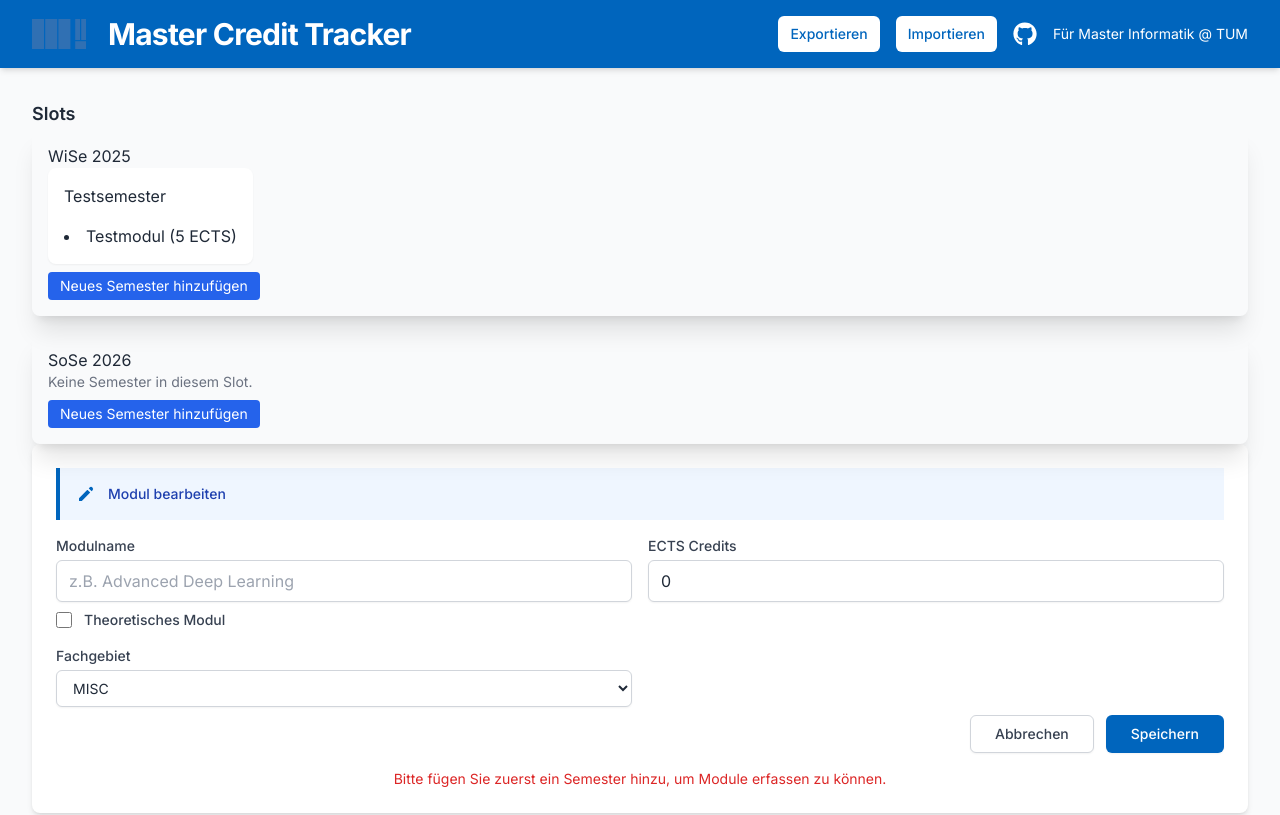
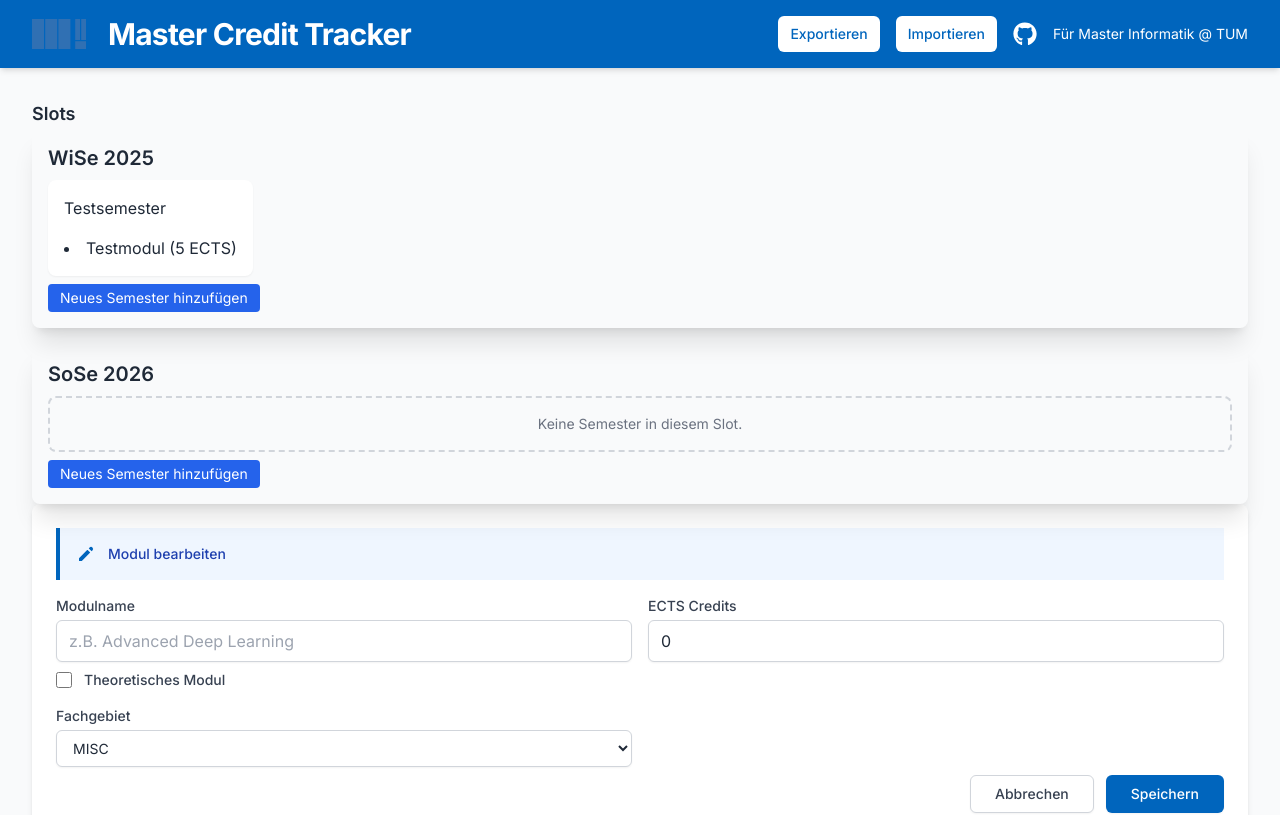
Before and after one commit to postulatum/plantum, a React (Vite) app: page / in a window 1280 px wide. Shown: the top 815 px of the page. Built offline with nearby package versions, Linux system fonts and the light colour scheme.

Commit message:
Move button to SlotList.tsx

```diff
--- a/components/SemesterList.tsx
+++ b/components/SemesterList.tsx
@@ -1,25 +1,21 @@
-import React, {useState} from "react";
+import React, { useState } from "react";
 import type { Slot, Semester } from "../model/types";
 import SemesterCard from "./SemesterCard";
 
 interface SemesterListProps {
     slot: Slot;
-    handleAddSemester?: (slot: Slot, semester: Semester) => void;
 }
 
-function SemesterList({ slot, handleAddSemester }: SemesterListProps) {
+function SemesterList({ slot }: SemesterListProps) {
     // TODO: Later use ActivatedState to choose a semester
     const [activeSemesterId, setActiveSemesterId] = useState<string | null>(null);
 
-    function onAddSemester(semesterName: string) {
-        const newSemester: Semester = { id: crypto.randomUUID(), name: semesterName, modules: [] };
-        handleAddSemester(slot, newSemester);
-    }
-
     return (
-        <div className="flex flex-col gap-2">
+        <div>
             {slot.semesters.length === 0 ? (
-                <p className="text-gray-500 text-sm">Keine Semester in diesem Slot.</p>
+                <div className="flex items-center justify-center p-4 border-2 border-dashed border-gray-300 rounded-lg">
+                    <p className="text-gray-500 text-sm">Keine Semester in diesem Slot.</p>
+                </div>
             ) : (
                 <div className="flex flex-row gap-4">
                     {slot.semesters.map((semester, idx) => (
@@ -27,13 +23,6 @@ function SemesterList({ slot, handleAddSemester }: SemesterListProps) {
                     ))}
                 </div>
             )}
-            <button
-                type="button"
-                onClick={() => onAddSemester("Neues Semester")}
-                className="self-start inline-block px-3 py-1 text-sm bg-blue-600 text-white rounded"
-            >
-                Neues Semester hinzufügen
-            </button>
         </div>
     );
 };
--- a/components/SlotList.tsx
+++ b/components/SlotList.tsx
@@ -8,15 +8,26 @@ interface SlotListProps {
 }
 
 function SlotList({ slots, handleAddSemester }: SlotListProps) {
+    function onAddSemester(semesterName: string, slot: Slot) {
+        const newSemester: Semester = { id: crypto.randomUUID(), name: semesterName, modules: [] };
+        handleAddSemester(slot, newSemester);
+    }
     return (
         <div className="flex flex-col gap-4">
             {slots.map((slot, idx) => (
-                <div key={slot.id} className="p-4 bg-gray rounded-lg shadow-xl">
-                    <div className="flex items-center justify-between">
-                        <div>
+                <div key={slot.id} className="p-4 bg-gray rounded-lg shadow-xl flex-row">
+                    <div className="flex-col">
+                        <div className="text-xl font-semibold mb-2">
                             {slot.term} {slot.year}
-                            <SemesterList slot={slot} handleAddSemester={handleAddSemester} />
                         </div>
+                        <SemesterList slot={slot} />
+                        <button
+                            type="button"
+                            onClick={() => onAddSemester("Neues Semester", slot)}
+                            className="self-start inline-block px-3 py-1 text-sm bg-blue-600 text-white rounded mt-2 hover:bg-blue-700"
+                        >
+                            Neues Semester hinzufügen
+                        </button>
                     </div>
                 </div>
             ))}
```
